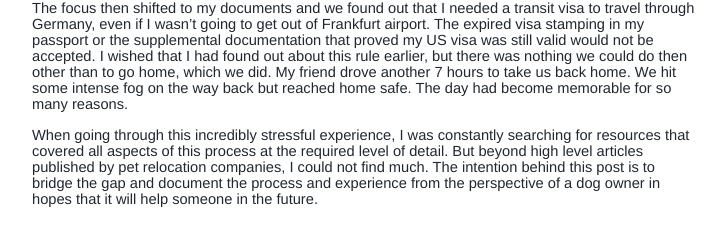
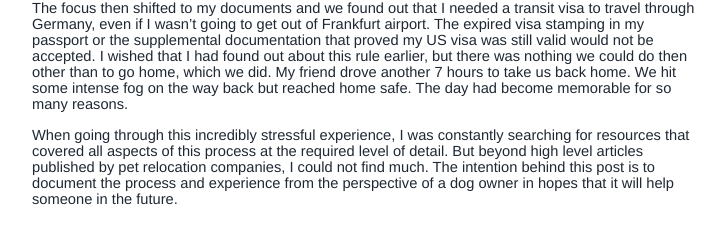
Before and after one commit to vaishnavisen/vaishnavisen.github.io, a Jekyll site: the page built from _posts/2023-03-02-flying-dog-internationally.md, in a window 1280 px wide. Shown: the part 2038-2267 px from the top of the page, without its empty margins (276-1001 px from the left). Built offline with Jekyll 4.4.1, drawn with Linux system fonts in a browser that asks for light colours; nearby versions of some CDN libraries.

Commit message:
Revise last section

```diff
--- a/_posts/2023-03-02-flying-dog-internationally.md
+++ b/_posts/2023-03-02-flying-dog-internationally.md
@@ -67,4 +67,4 @@ The focus then shifted to my documents and we found out that I needed a transit
 
 
 
-When going through this incredibly stressful experience, I was constantly searching for resources that covered all aspects of this process at the required level of detail. But beyond high level articles published by pet relocation companies, I could not find much. The intention behind this post is to bridge the gap and document the process and experience from the perspective of a dog owner in hopes that it will help someone in the future.
+When going through this incredibly stressful experience, I was constantly searching for resources that covered all aspects of this process at the required level of detail. But beyond high level articles published by pet relocation companies, I could not find much. The intention behind this post is to document the process and experience from the perspective of a dog owner in hopes that it will help someone in the future.
```
